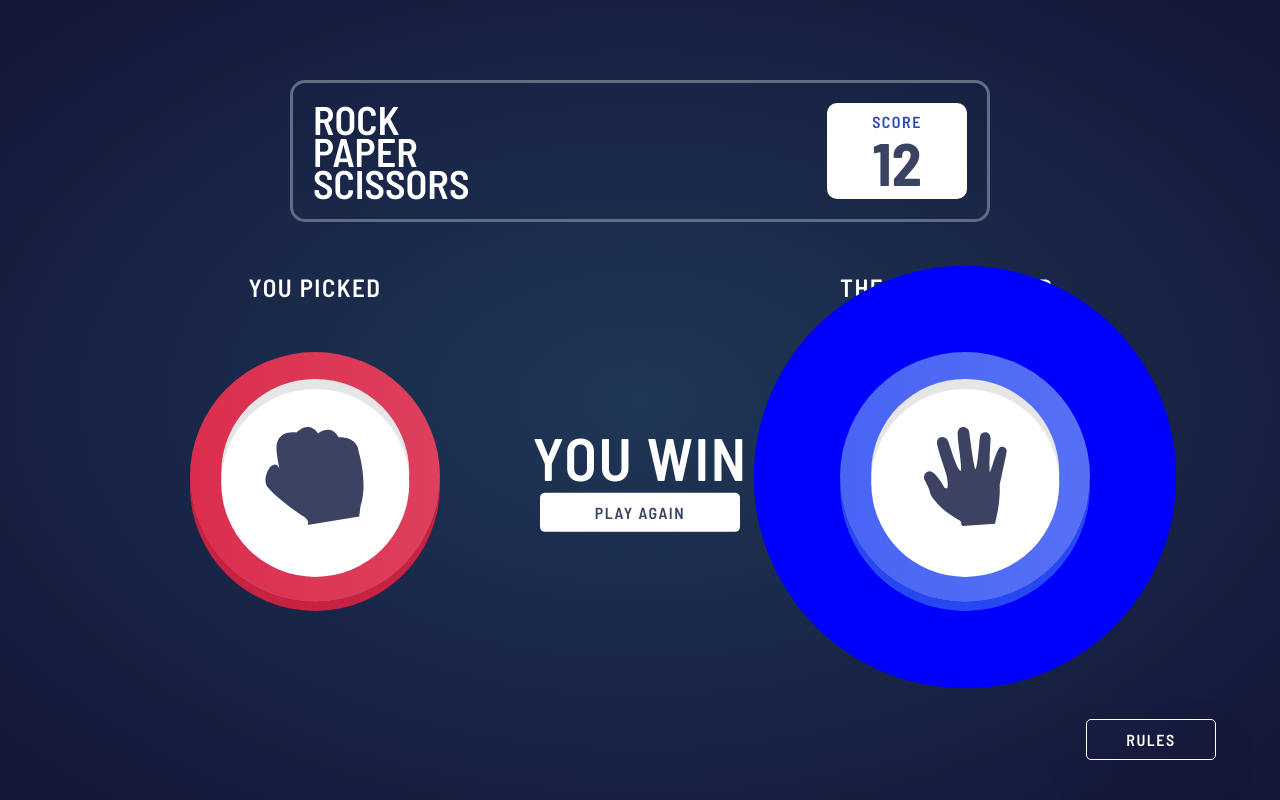
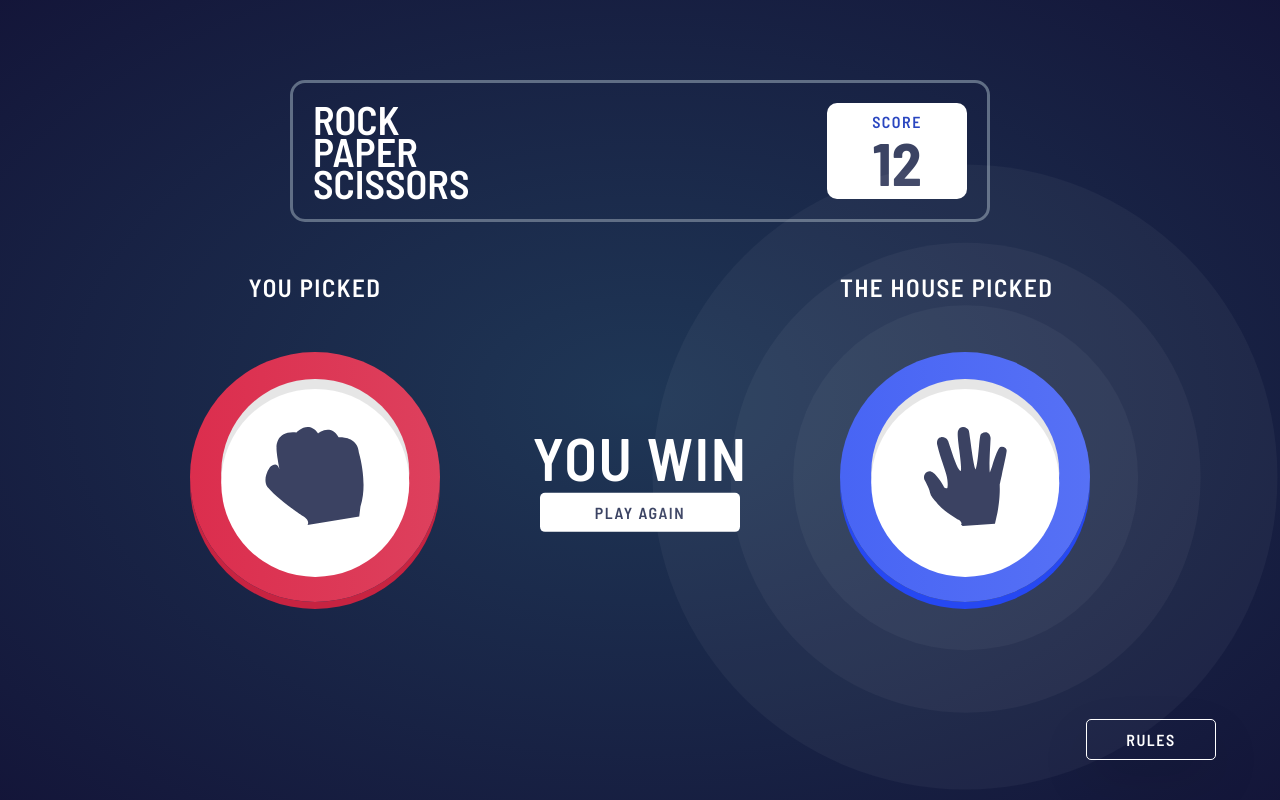
Before and after one commit to naijadevgamer/rock-paper-scissors, a website: page index.html in a window 1280 px wide. Drawn offline with Linux system fonts and the light colour scheme.

Commit message:
Add the winner design feature

```diff
--- a/index.html
+++ b/index.html
@@ -92,7 +92,11 @@
                 class="icon__img icon__img--paper"
               />
             </div>
-            <div class="icon__hover"></div>
+            <div class="icon__winner">
+              <span></span>
+              <span></span>
+              <span></span>
+            </div>
           </div>
           <!-- <span class="span-2"></span>
           <span class="span-3"></span> -->
--- a/sass/_icon.scss
+++ b/sass/_icon.scss
@@ -7,7 +7,7 @@
   align-items: center;
   justify-content: center;
   transition: all 0.3s ease;
-  z-index: 5;
+  z-index: 1;
   cursor: pointer;
   &::before {
     content: "";
@@ -34,7 +34,7 @@
     top: 0;
     left: 0;
     transform: translate(-50%, -50%);
-    box-shadow: 0 9px 0 $paper-h;
+    box-shadow: 0 7px 0 $paper-h;
     &:active {
       box-shadow: 0 0 0 $paper-h;
       transform: translate(-50%, -45%);
@@ -45,7 +45,7 @@
     top: 0;
     right: 0;
     transform: translate(50%, -50%);
-    box-shadow: 0 9px 0 $scissors-h;
+    box-shadow: 0 7px 0 $scissors-h;
     &:active {
       box-shadow: 0 0 0 $scissors-h;
       transform: translate(50%, -45%);
@@ -56,7 +56,7 @@
     bottom: 0;
     left: 50%;
     transform: translate(-50%, 50%);
-    box-shadow: 0 9px 0 $rock-h;
+    box-shadow: 0 7px 0 $rock-h;
     &:active {
       box-shadow: 0 0 0 $rock-h;
       transform: translate(-50%, 55%);
@@ -87,29 +87,37 @@
     box-shadow: 0 10px 0 $scissors-h;
   }
 
-  &--winner {
-  }
-
-  &__hover {
+  &__winner {
     position: absolute;
     top: 0;
     left: 0;
-    background-color: orangered;
-    width: 25rem;
-    height: 25rem;
+    width: 100%;
+    height: 100%;
     border-radius: 50%;
-    transform: scale(1.3);
-    &::before {
-      content: "";
+    transform: scale(2.5);
+
+    span:first-child,
+    span:nth-child(2),
+    span:last-child {
       position: absolute;
-      top: 0;
-      left: 0;
-      z-index: -1;
-      background-color: blue;
+      top: 50%;
+      left: 50%;
+      transform: translate(-50%, -50%);
+      display: block;
+      border-radius: 50%;
+      background-color: rgba($color-white, 0.04);
+    }
+    span:first-child {
       width: 100%;
       height: 100%;
-      border-radius: 50%;
-      scale: 1.3;
+    }
+    span:nth-child(2) {
+      width: 75%;
+      height: 75%;
+    }
+    span:last-child {
+      width: 55%;
+      height: 55%;
     }
     // &::after {
     //   content: "";
```
Also changed, not shown: css/style.css, 1 other file.
